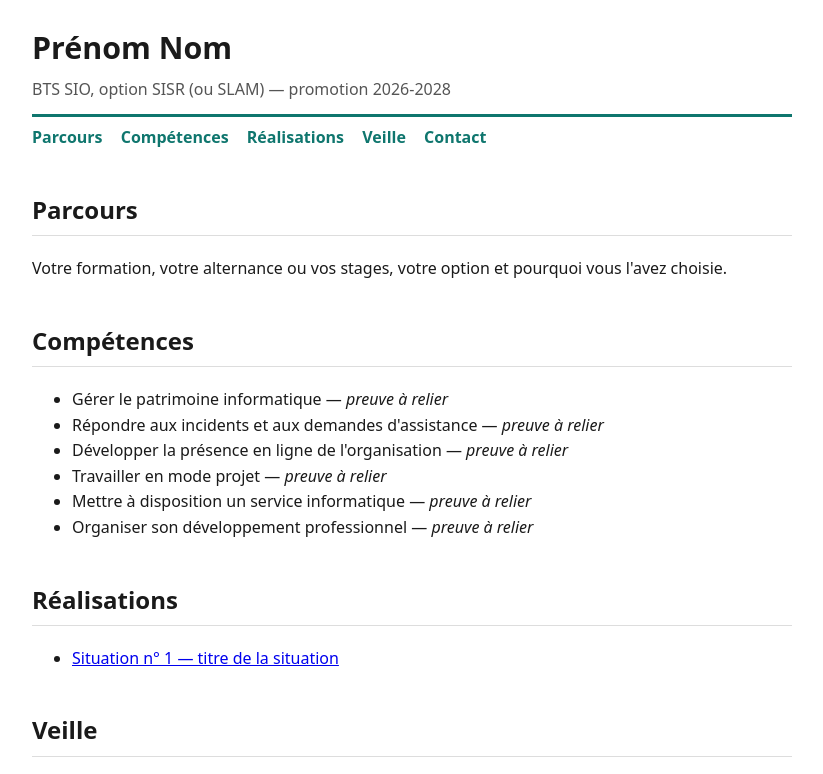
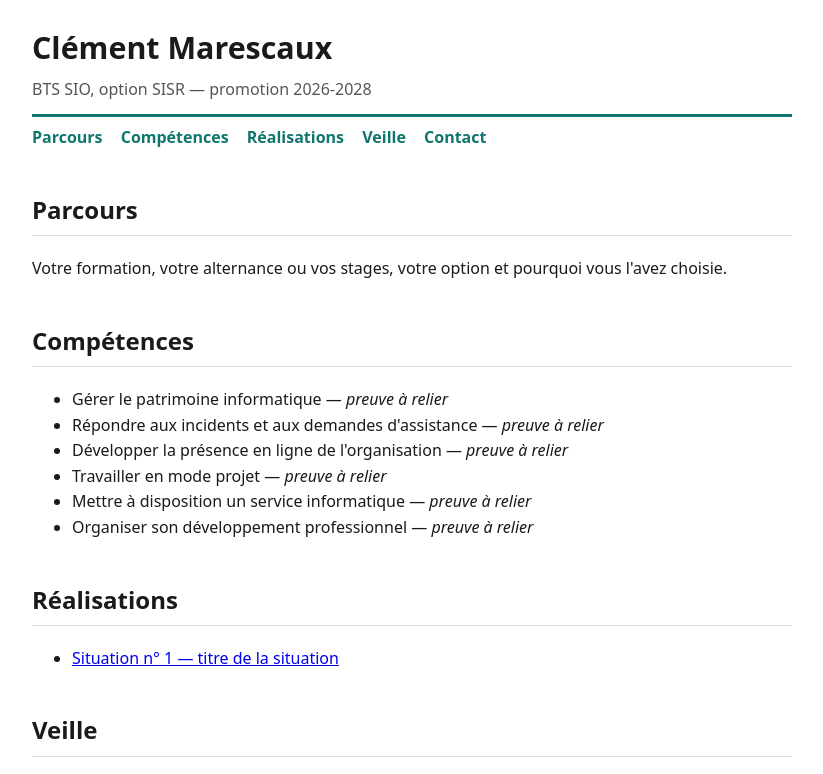
Before and after one commit to ClementMrsc/clementmrsc.github.io, a plain HTML site: page index.html in a window 1280 px wide. Shown: the top 774 px of the page, without its empty margins (228-1051 px from the left). Drawn offline with Linux system fonts and the light colour scheme.

Commit message:
Update index.html

```diff
--- a/index.html
+++ b/index.html
@@ -3,7 +3,7 @@
 <head>
   <meta charset="utf-8">
   <meta name="viewport" content="width=device-width, initial-scale=1">
-  <title>Prénom Nom — Portfolio BTS SIO</title>
+  <title>Clément Marescaux — Portfolio BTS SIO</title>
   <style>
     body { font-family: system-ui, Arial, sans-serif; max-width: 760px; margin: 0 auto;
            padding: 24px 16px 64px; line-height: 1.6; color: #1a1a1a; }
@@ -19,8 +19,8 @@
 <body>
 
   <header>
-    <h1>Prénom Nom</h1>
-    <p class="sous-titre">BTS SIO, option SISR (ou SLAM) — promotion 2026-2028</p>
+    <h1>Clément Marescaux</h1>
+    <p class="sous-titre">BTS SIO, option SISR — promotion 2026-2028</p>
   </header>
 
   <nav>
```
